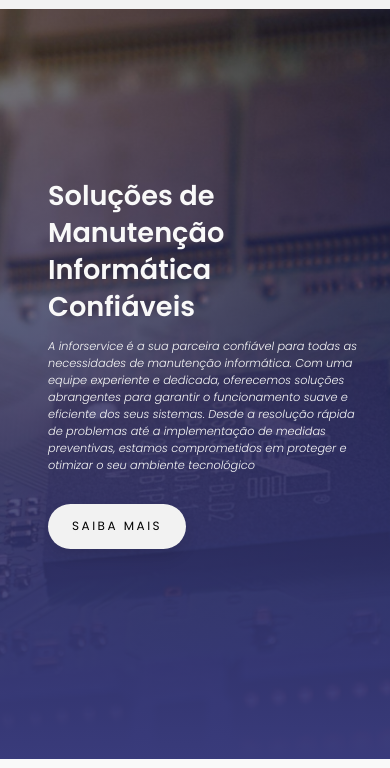
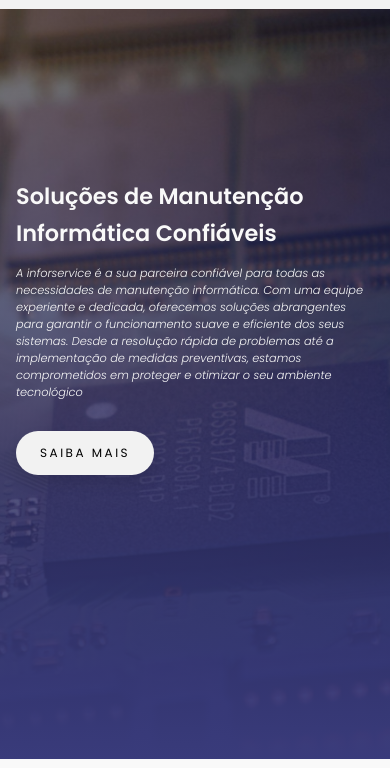
Before and after one commit to Kevinlorrlr/inforservice, a plain HTML site: page pag1/index.html in a window 390 px wide. Shown: the part 76-844 px from the top of the page. Drawn offline with Linux system fonts and the light colour scheme.

Commit message:
readjustment of index and instalacoes pages responsiveness

```diff
--- a/pag1/index.css
+++ b/pag1/index.css
@@ -520,3 +520,14 @@
         width: 100%;
     }
 }
+
+@media (max-width: 437px) {
+    #hero__foreground {
+        width: 90vw;
+        margin-left: 1rem;
+    }
+
+    #hero__title {
+        font-size: 1.4rem;
+    }
+}
```
Also changed, not shown: pag2/instalacoes.css (+12 -1 lines).
